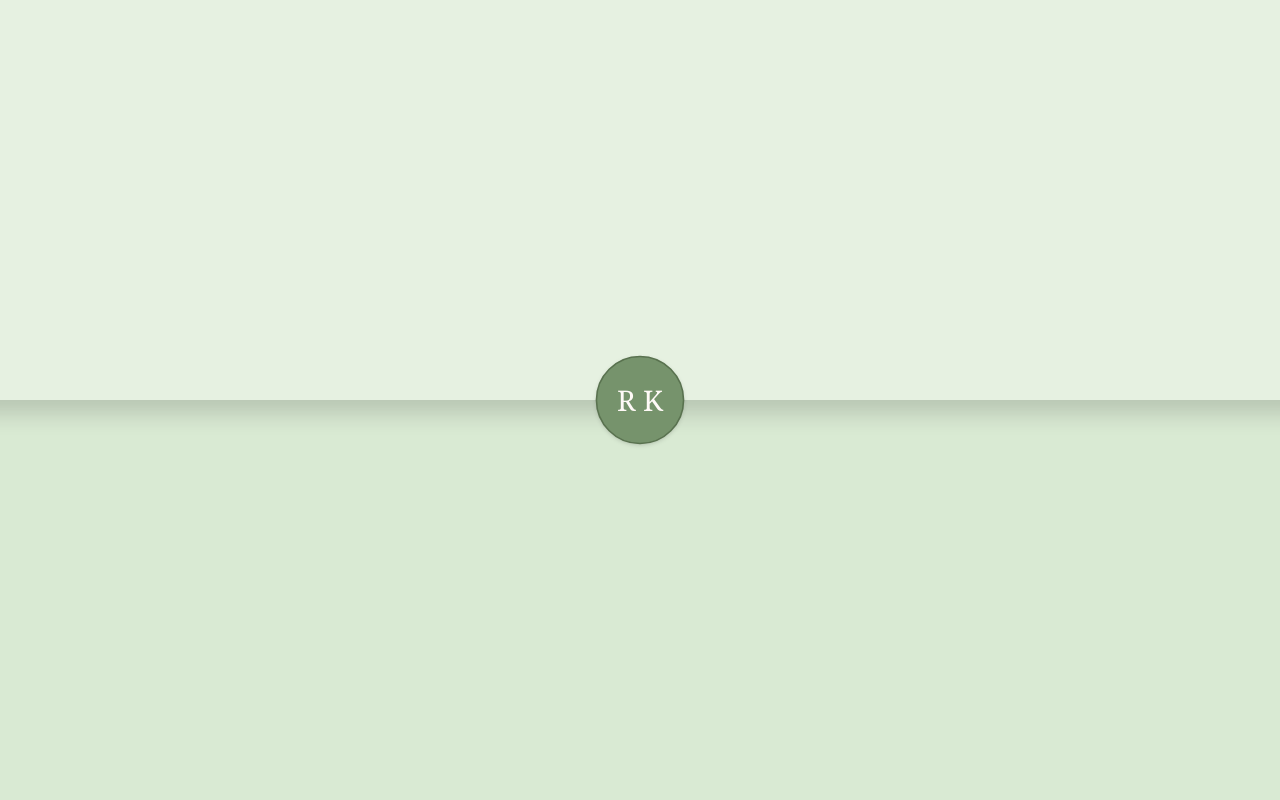
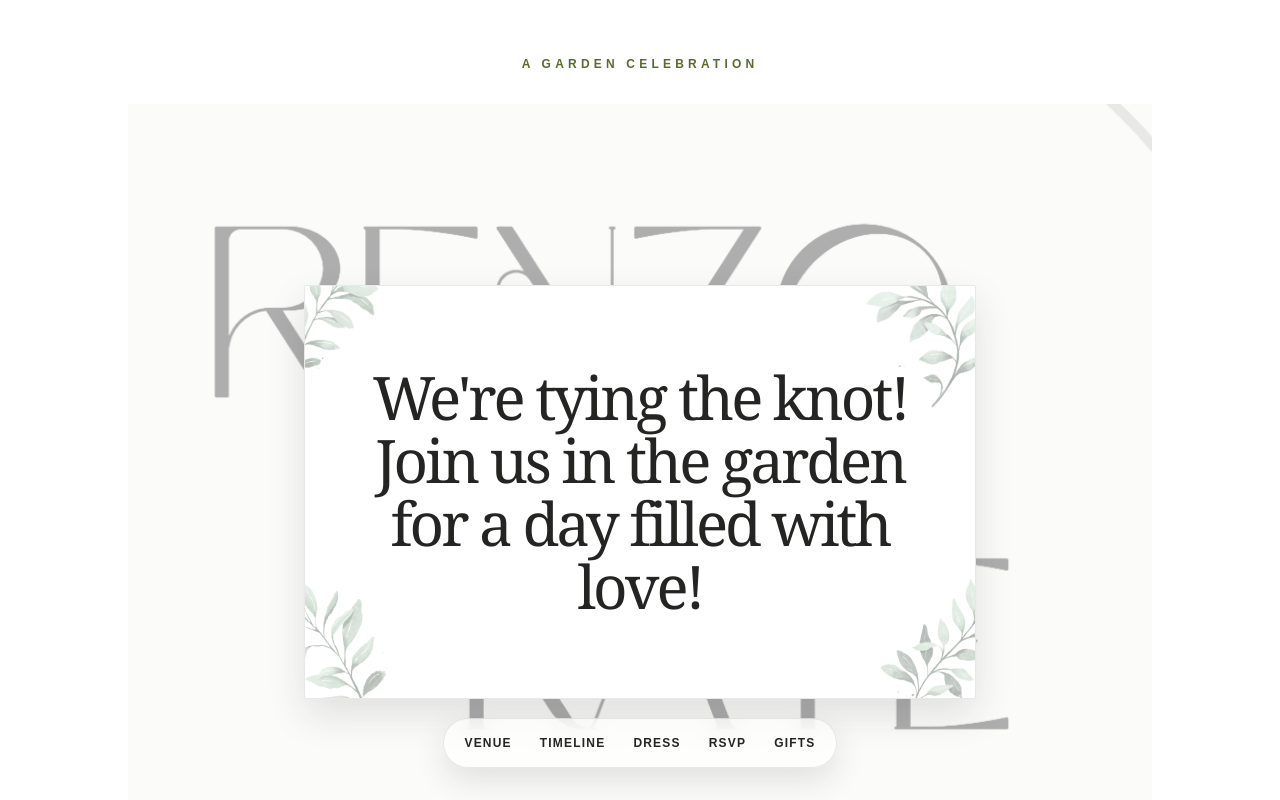
Before and after one commit to ianmarquez/kate-renzo-wedding-site, a Next.js app: page / in a window 1280 px wide. Built offline with nearby package versions, Linux system fonts and the light colour scheme.

Commit message:
Update: remove the envelope animation entirely

```diff
--- a/src/app/globals.css
+++ b/src/app/globals.css
@@ -9,11 +9,6 @@
   --color-guidance: #4f5e78;
   --color-mint: #f8fff5;
   --color-mint-border: #dce8d7;
-  --color-envelope-top: #e6f1e1;
-  --color-envelope-bottom: #d9ead3;
-  --color-seal: #76936c;
-  --color-seal-border: #59724f;
-  --color-seal-text: #fffaf7;
   --color-darkroom: #121212;
   --color-dress-berry: #ad344c;
   --color-dress-rose: #d84965;
@@ -25,7 +20,6 @@
   --shadow-card: 0 20px 55px rgb(35 35 32 / 8%);
   --shadow-map: 0 16px 38px rgb(35 35 32 / 10%);
   --shadow-navigation: 0 12px 32px rgb(35 35 32 / 12%);
-  --shadow-envelope: 0 12px 20px rgb(35 35 32 / 18%);
   --shadow-message: 0 16px 38px rgb(35 35 32 / 12%);
 
   --tracking-eyebrow: 0.3em;
--- a/src/app/navigation.tsx
+++ b/src/app/navigation.tsx
@@ -37,7 +37,7 @@ export default function Navigation() {
       className="fixed inset-x-4 bottom-5 z-30 mx-auto w-fit rounded-full border border-ink/10 bg-page/70 px-2 py-2 shadow-navigation backdrop-blur-md sm:bottom-8"
       initial={{ filter: "blur(10px)", opacity: 0, y: 12 }}
       transition={{
-        delay: shouldReduceMotion ? 0 : 2.9,
+        delay: shouldReduceMotion ? 0 : 1.3,
         duration: shouldReduceMotion ? 0 : 0.45,
       }}
     >
--- a/src/app/page.tsx
+++ b/src/app/page.tsx
@@ -842,82 +842,16 @@ function InvitationMessageCard({
   );
 }
 
-function InvitationEnvelope({
-  hasStarted,
-  onOpen,
-  shouldReduceMotion,
-}: {
-  hasStarted: boolean;
-  onOpen: () => void;
-  shouldReduceMotion: boolean | null;
-}) {
-  return (
-    <motion.div
-      aria-label="Open wedding invitation"
-      className="fixed inset-0 z-50 scale-110 cursor-pointer overflow-hidden rounded-2xl"
-      onClick={() => {
-        if (!hasStarted) {
-          onOpen();
-        }
-      }}
-      onKeyDown={(event) => {
-        if (!hasStarted && (event.key === "Enter" || event.key === " ")) {
-          event.preventDefault();
-          onOpen();
-        }
-      }}
-      role="button"
-      tabIndex={0}
-    >
-      <motion.div
-        animate={{ y: hasStarted ? "-100%" : 0 }}
-        className="absolute inset-x-0 top-0 z-20 h-1/2 rounded-t-2xl bg-envelope-top shadow-envelope"
-        initial={{ y: 0 }}
-        transition={{
-          delay: shouldReduceMotion ? 0 : 0.15,
-          duration: shouldReduceMotion ? 0 : 1.25,
-          ease: [0.2, 0.85, 0.22, 1],
-        }}
-      >
-        <div className="envelope-seal absolute bottom-0 left-1/2 flex size-11 -translate-x-1/2 translate-y-1/2 scale-[1.44] items-center justify-center rounded-full border border-seal-border bg-seal font-serif text-sm text-seal-text shadow-sm sm:size-14 sm:text-lg">
-          R K
-        </div>
-      </motion.div>
-      <motion.div
-        animate={{ y: hasStarted ? "100%" : 0 }}
-        className="absolute inset-x-0 bottom-0 z-10 h-1/2 rounded-b-2xl bg-envelope-bottom"
-        initial={{ y: 0 }}
-        onAnimationComplete={() => {
-          if (hasStarted) {
-            onOpen();
-          }
-        }}
-        transition={{
-          delay: shouldReduceMotion ? 0 : 0.15,
-          duration: shouldReduceMotion ? 0 : 1.85,
-          ease: [0.2, 0.85, 0.22, 1],
-        }}
-      />
-    </motion.div>
-  );
-}
-
 export default function Home() {
   const shouldReduceMotion = useReducedMotion();
-  const [showEnvelope, setShowEnvelope] = useState(true);
-  const [hasStartedEnvelope, setHasStartedEnvelope] = useState(false);
   const [showHeroCard, setShowHeroCard] = useState(true);
   const [hasDismissedHeroCard, setHasDismissedHeroCard] = useState(false);
-
-  const isEnvelopeVisible = showEnvelope && !shouldReduceMotion;
 
   return (
     <>
       <main
         data-invitation-scroll
-        className={`h-svh snap-y snap-mandatory ${
-          isEnvelopeVisible ? "overflow-hidden" : "overflow-y-auto"
-        } bg-page text-ink`}
+        className="h-svh snap-y snap-mandatory overflow-y-auto bg-page text-ink"
       >
         <section
           id="home"
@@ -957,8 +891,8 @@ export default function Home() {
                   delay:
                     shouldReduceMotion || !showHeroCard || hasDismissedHeroCard
                       ? 0
-                      : 1.6,
-                  duration: shouldReduceMotion ? 0 : 0.55,
+                      : 0.1,
+                  duration: shouldReduceMotion ? 0 : 0.45,
                 }}
               >
                 <Image
@@ -1000,7 +934,7 @@ export default function Home() {
                       tabIndex={0}
                       transition={{
                         delay:
-                          shouldReduceMotion || hasDismissedHeroCard ? 0 : 2,
+                          shouldReduceMotion || hasDismissedHeroCard ? 0 : 0.35,
                         duration: shouldReduceMotion ? 0 : 0.2,
                       }}
                     >
@@ -1033,7 +967,7 @@ export default function Home() {
                             delay:
                               shouldReduceMotion || hasDismissedHeroCard
                                 ? 0
-                                : 2.15,
+                                : 0.5,
                             duration:
                               shouldReduceMotion || hasDismissedHeroCard
                                 ? 0
@@ -1068,21 +1002,6 @@ export default function Home() {
 
         <GiftsSection />
       </main>
-      <AnimatePresence>
-        {isEnvelopeVisible && (
-          <InvitationEnvelope
-            hasStarted={hasStartedEnvelope}
-            onOpen={() => {
-              if (hasStartedEnvelope) {
-                setShowEnvelope(false);
-              } else {
-                setHasStartedEnvelope(true);
-              }
-            }}
-            shouldReduceMotion={shouldReduceMotion}
-          />
-        )}
-      </AnimatePresence>
       <Navigation />
     </>
   );
```
Also changed, not shown: 1 other file (tests, documents, lock files or other folders).
